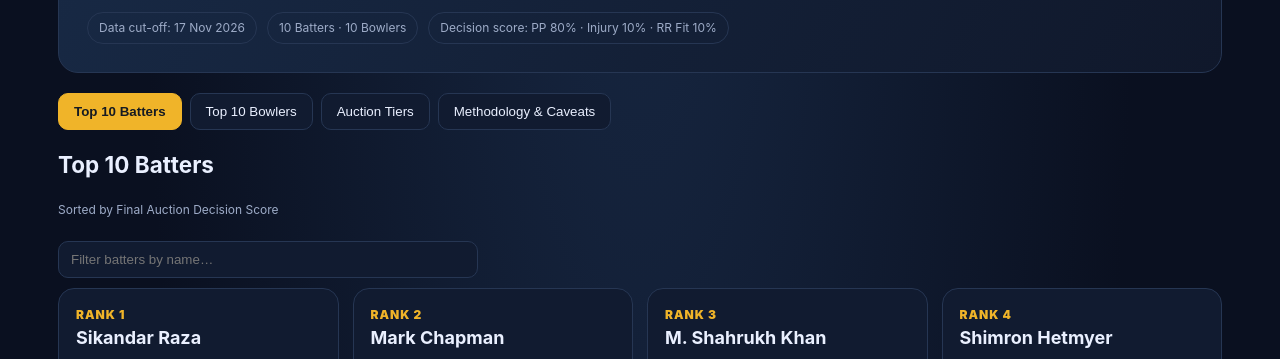
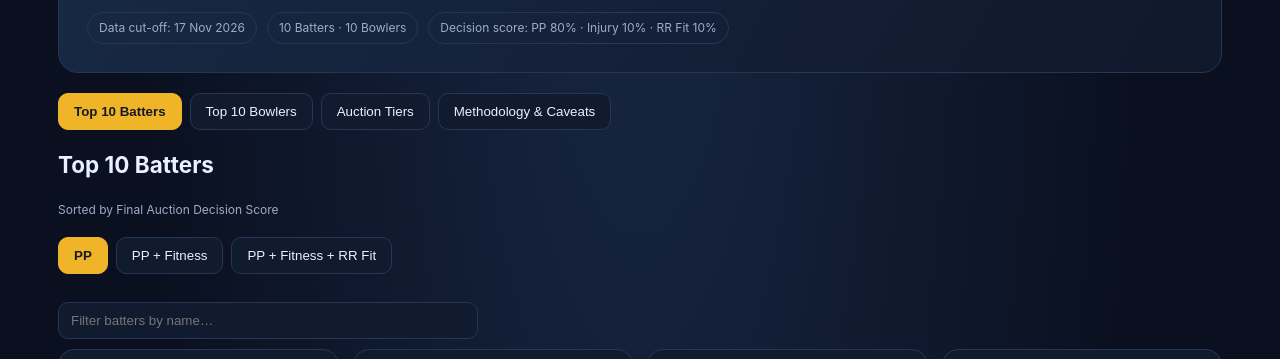
Before and after one commit to Yogabalajig/superr-selector-season-2, a plain HTML site: page updated-shortlist/index.html in a window 1280 px wide. Shown: the part 245-604 px from the top of the page. Drawn offline with Linux system fonts and the light colour scheme.

Commit message:
Add interactive PP fitness and RR fit lens controls

```diff
--- a/updated-shortlist/index.html
+++ b/updated-shortlist/index.html
@@ -19,8 +19,8 @@ table{width:100%;border-collapse:collapse;margin:12px 0;background:var(--panel);
 <p>Pressure-performance rankings with separate injury/fitness and Rajasthan Royals squad-fit decision layers. A practical shortlist for auction prioritization—not a claim of confirmed player availability.</p>
 <div class="meta"><span class="pill">Data cut-off: 17 Nov 2026</span><span class="pill">10 Batters · 10 Bowlers</span><span class="pill">Decision score: PP 80% · Injury 10% · RR Fit 10%</span></div></header>
 <div class="tabs"><button class="active" onclick="show('batters',this)">Top 10 Batters</button><button onclick="show('bowlers',this)">Top 10 Bowlers</button><button onclick="show('strategy',this)">Auction Tiers</button><button onclick="show('method',this)">Methodology & Caveats</button></div>
-<section id="batters" class="section active"><h2>Top 10 Batters</h2><p class="sub">Sorted by Final Auction Decision Score</p><input class="search" placeholder="Filter batters by name…" oninput="filterCards('batters',this.value)"><div class="grid" id="batgrid"></div></section>
-<section id="bowlers" class="section"><h2>Top 10 Bowlers</h2><p class="sub">Sorted by Final Auction Decision Score</p><input class="search" placeholder="Filter bowlers by name…" oninput="filterCards('bowlers',this.value)"><div class="grid" id="bowlgrid"></div></section>
+<section id="batters" class="section active"><h2>Top 10 Batters</h2><p class="sub">Sorted by Final Auction Decision Score</p><div class="tabs lens-tabs"><button class="active" data-section="batters" data-lens="pp" onclick="setLens(this)">PP</button><button data-section="batters" data-lens="pf" onclick="setLens(this)">PP + Fitness</button><button data-section="batters" data-lens="final" onclick="setLens(this)">PP + Fitness + RR Fit</button></div><input class="search" placeholder="Filter batters by name…" oninput="filterCards('batters',this.value)"><div class="grid" id="batgrid"></div></section>
+<section id="bowlers" class="section"><h2>Top 10 Bowlers</h2><p class="sub">Sorted by Final Auction Decision Score</p><div class="tabs lens-tabs"><button class="active" data-section="bowlers" data-lens="pp" onclick="setLens(this)">PP</button><button data-section="bowlers" data-lens="pf" onclick="setLens(this)">PP + Fitness</button><button data-section="bowlers" data-lens="final" onclick="setLens(this)">PP + Fitness + RR Fit</button></div><input class="search" placeholder="Filter bowlers by name…" oninput="filterCards('bowlers',this.value)"><div class="grid" id="bowlgrid"></div></section>
 <section id="strategy" class="section"><h2>Auction Priority Tiers</h2><div class="note">Tiers are an interpretation of score plus role/auction context. They are not equivalent to an instruction to bid at any price.</div><div class="method" id="tiergrid"></div></section>
 <section id="method" class="section"><h2>Methodology & Decision Guardrails</h2><div class="method">
 <div class="card"><h3>Pressure Performance (80%)</h3><p class="sub">Primary evidence layer: pressure performance score from IPL/T20I analysis. Pressure rankings remain provisional and depend on dataset definitions and thresholds.</p></div>
@@ -63,7 +63,7 @@ function score(p,l){return l==='pp'?p[1]:l==='pf'?fitnessScore(p):p[4]}
 function tierClass(t){return t==="Tier 1"?"tier1":t==="Tier 2"?"tier2":t==="Tier 3"?"tier3":"tier4"}
 function card(p,i,l){return '<div class="card player"><div class="rank">RANK '+(i+1)+'</div><h3>'+p[0]+'</h3><span class="tier '+tierClass(p[5])+'">'+p[5]+'</span><div class="score">'+score(p,l).toFixed(2)+'<span class="sub"> / 100</span></div><div class="sub">Current lens score</div><div class="method"><div class="card"><div class="sub">PP</div><strong>'+p[1].toFixed(2)+'</strong></div><div class="card"><div class="sub">PP + Fitness</div><strong>'+fitnessScore(p).toFixed(2)+'</strong></div><div class="card"><div class="sub">Final + RR Fit</div><strong>'+p[4].toFixed(2)+'</strong></div></div><div class="bars">'+[['PP',p[1]],['Fitness',p[2]],['RR Fit',p[3]]].map(x=>'<div class="barrow"><span>'+x[0]+'</span><div class="bar"><span style="width:'+x[1]+'%"></span></div><b>'+x[1]+'</b></div>').join('')+'</div><p>'+p[6]+'</p></div>'}
 function draw(section,q=''){const data=section==='batters'?batters:bowlers;const l=lens[section];const grid=section==='batters'?'batgrid':'bowlgrid';document.getElementById(grid).innerHTML=data.filter(p=>p[0].toLowerCase().includes(q.toLowerCase())).slice().sort((a,b)=>score(b,l)-score(a,l)).map((p,i)=>card(p,i,l)).join('')}
-function setLens(section,l,btn){lens[section]=l;btn.parentElement.querySelectorAll('button').forEach(b=>b.classList.remove('active'));btn.classList.add('active');const inp=document.querySelector('#'+section+' input.search');draw(section,inp?inp.value:'')}
+function setLens(btn){const section=btn.dataset.section,l=btn.dataset.lens;lens[section]=l;btn.parentElement.querySelectorAll('button').forEach(b=>b.classList.remove('active'));btn.classList.add('active');const inp=document.querySelector('#'+section+' input.search');draw(section,inp?inp.value:'')}
 function render(){draw('batters');draw('bowlers');const tiers=[["Tier 1 · Priority targets",batters.slice(0,2).concat(bowlers.slice(0,2))],["Tier 2 · Strong role/value targets",batters.slice(2,4).concat(bowlers.slice(2,5))],["Tier 3 · Secondary options",batters.slice(4,6).concat(bowlers.slice(5,8))],["Tier 4 · Depth / situational",batters.slice(6).concat(bowlers.slice(8))]];document.getElementById('tiergrid').innerHTML=tiers.map(t=>'<div class="card"><h3>'+t[0]+'</h3>'+t[1].map(p=>'<p><strong>'+p[0]+'</strong><br><span class="sub">Final score '+p[4].toFixed(2)+' · '+p[5]+'</span></p>').join('')+'</div>').join('')}
 function show(id,btn){document.querySelectorAll('.section').forEach(x=>x.classList.remove('active'));document.getElementById(id).classList.add('active');document.querySelectorAll('.tabs button').forEach(x=>x.classList.remove('active'));btn.classList.add('active')}
 function filterCards(section,q){draw(section,q)}
```
